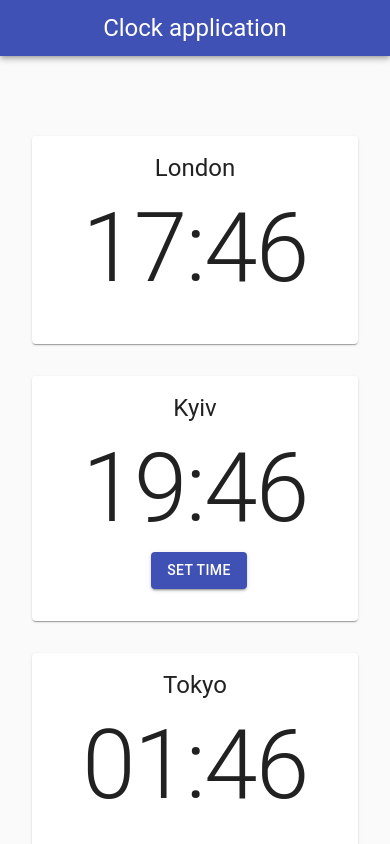
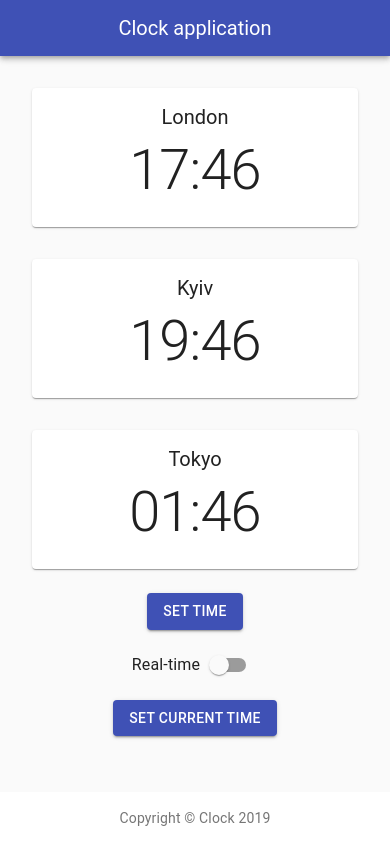
Before and after one commit to CanyonD/clock, a React (Create React App) app: page / in a window 390 px wide. Shown: the top 844 px of the page. Built offline with nearby package versions, Linux system fonts and the light colour scheme.

Commit message:
Implemented Responsive fonts

```diff
--- a/src/@components/ClockCard/ClockCard.styles.js
+++ b/src/@components/ClockCard/ClockCard.styles.js
@@ -1,11 +1,14 @@
-const styles = ({spacing}) => ({
+const styles = ({spacing, breakpoints}) => ({
 	card: {
 		minHeight: spacing(26),
 		minWidth: spacing(32),
 		height: '100%',
 		display: 'flex',
 		flexDirection: 'column',
-		justifyContent: 'center'
+		justifyContent: 'center',
+		[breakpoints.down('sm')]: {
+			minHeight: spacing(13),
+		}
 	},
 	cardContent: {
 		flexGrow: 1,
--- a/src/apps/clocks/Clocks.js
+++ b/src/apps/clocks/Clocks.js
@@ -29,7 +29,13 @@ export default function Clocks(props) {
 
 	return (
 		<Container className={classes.cardGrid} maxWidth={'lg'}>
-			<Grid container spacing={4} justify={'center'}>
+			<Grid
+				container
+				spacing={4}
+				justify={'center'}
+				alignContent={'center'}
+				alignItems={'center'}
+			>
 				<ClockCard
 					title={'London'}
 					time={moment(currentTime).tz('Europe/London').format('HH:mm')}
@@ -37,8 +43,14 @@ export default function Clocks(props) {
 				<ClockCard
 					title={'Kyiv'}
 					time={moment(currentTime).tz('Europe/Kiev').format('HH:mm')}
-					actions={
-						<Fragment>
+				/>
+				<ClockCard
+					title={'Tokyo'}
+					time={moment(currentTime).tz('Asia/Tokyo').format('HH:mm')}
+				/>
+			</Grid>
+
+			<Grid container spacing={4} justify={'center'} className={classes.globalActions}>
 				<TimePicker
 					className={classes.hidden}
 					variant={'dialog'}
@@ -61,16 +73,7 @@ export default function Clocks(props) {
 				>
 					Set Time
 				</Button>
-						</Fragment>
-					}
-				/>
-				<ClockCard
-					title={'Tokyo'}
-					time={moment(currentTime).tz('Asia/Tokyo').format('HH:mm')}
-				/>
-			</Grid>
 
-			<Grid container spacing={4} justify={'center'} className={classes.globalActions}>
 				<FormControlLabel
 					value={'start'}
 					control={
--- a/src/apps/clocks/Clocks.styles.js
+++ b/src/apps/clocks/Clocks.styles.js
@@ -1,20 +1,25 @@
-const styles = ({spacing}) => ({
+const styles = ({ spacing, breakpoints }) => ({
 	root: {},
 	cardGrid: {
 		paddingTop: spacing(8),
 		paddingBottom: spacing(8),
+		[breakpoints.down('md')]: {
+			paddingTop: spacing(2),
+			paddingBottom: spacing(2),
+		},
 	},
 	globalActions: {
 		display: 'flex',
 		justifyContent: 'center',
 		flexDirection: 'column',
+		marginTop: spacing(2),
 		'& > button, & > label': {
-			margin: `${spacing(1)}px auto`
-		}
+			margin: `${spacing(1)}px auto`,
+		},
 	},
 	hidden: {
 		display: 'none',
-	}
+	},
 });
 
 export default styles;
--- a/src/apps/common/Theme.js
+++ b/src/apps/common/Theme.js
@@ -1,9 +1,13 @@
-import { createMuiTheme, CssBaseline, MuiThemeProvider } from '@material-ui/core';
+import {
+	createMuiTheme,
+	responsiveFontSizes,
+	CssBaseline,
+	MuiThemeProvider } from '@material-ui/core';
 import React, { Component } from 'react';
 
 export const defaults = {};
 
-const theme = createMuiTheme(defaults);
+const theme = responsiveFontSizes(createMuiTheme(defaults));
 
 class Theme extends Component {
 
```
Lines whose indentation alone changed are shown as unchanged.
